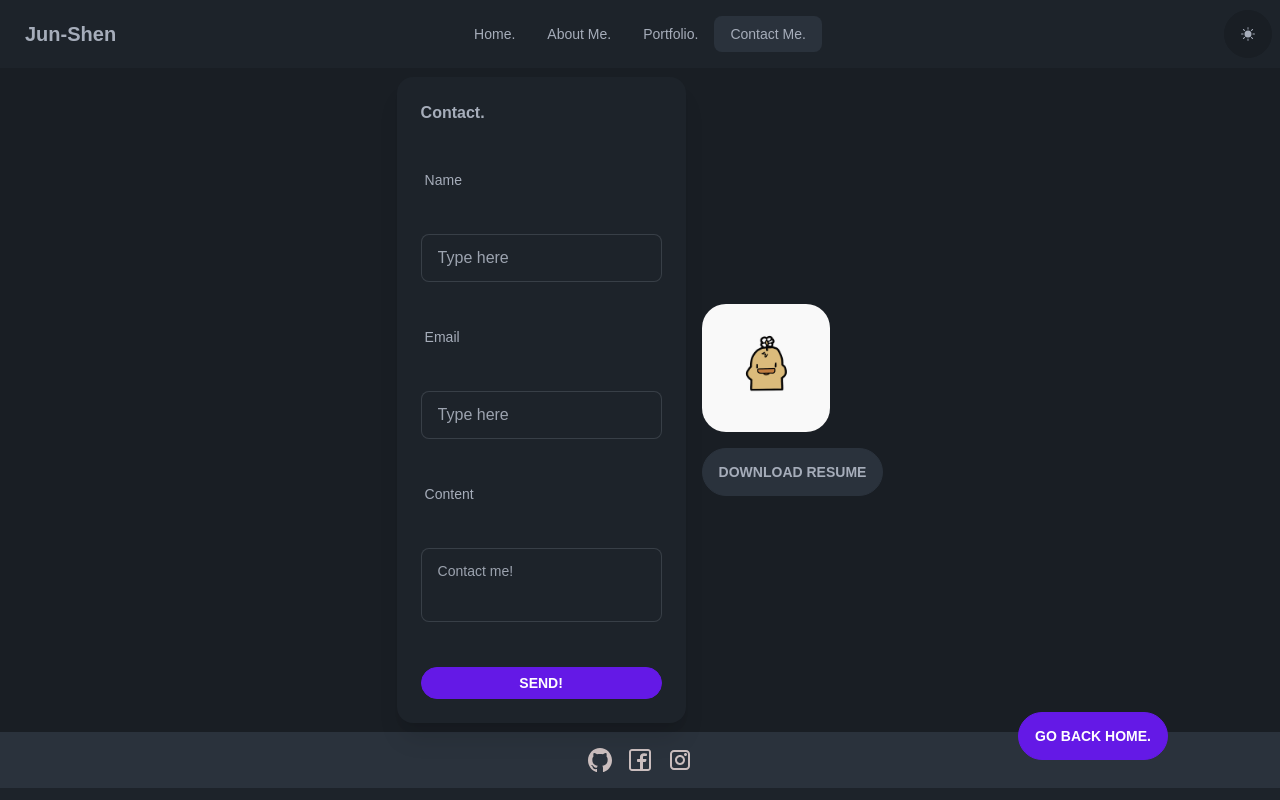
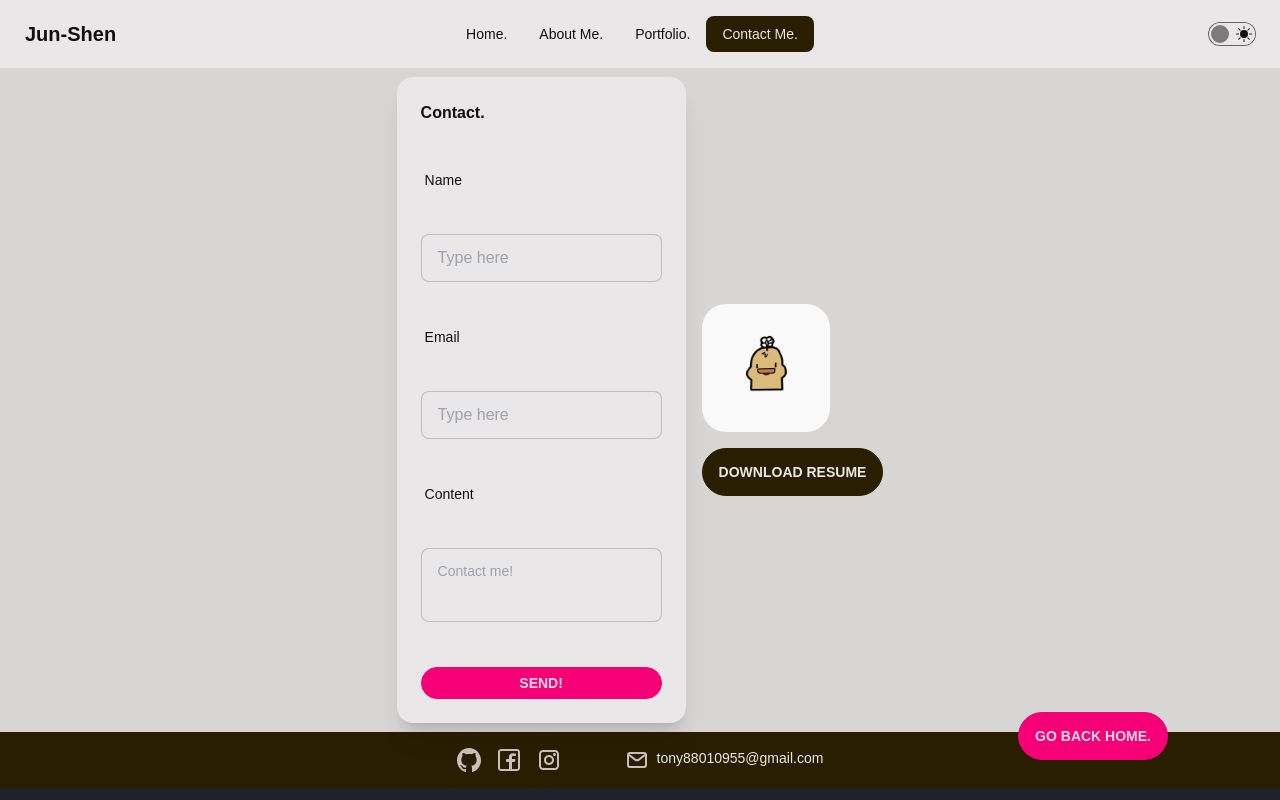
Before and after one commit to JunShen19/personal_protfolio, a React (Vite) app: page /contact in a window 1280 px wide. Built offline with nearby package versions, Linux system fonts and the light colour scheme.

Commit message:
finish all featurs

```diff
--- a/src/App.jsx
+++ b/src/App.jsx
@@ -3,16 +3,17 @@ import Hero from "./components/Hero";
 import { Routes, Route } from "react-router-dom";
 import About from "./components/About";
 import Portfolio from "./components/Portfolio";
+import { useGlobalContext } from "./context";
 import Contact from "./components/Contact";
 import Header from "./components/Header";
 import Footer from "./components/Footer";
-// import Wrapper from "./wrappers/Layout";
-import { ScrollToTop } from "./ScrollToTop";
+
 const App = () => {
+  const { isDarkTheme, toggleDarkTheme } = useGlobalContext();
   return (
-    <div data-theme="dark">
+    <div data-theme={isDarkTheme ? `dark` : `garden`}>
+      {/* <div data-theme="dark"> */}
       <Header />
-      <ScrollToTop />
       <Routes>
         <Route path="/" element={<Hero />} />
         <Route path="/about" element={<About />} />
--- a/src/components/Contact.jsx
+++ b/src/components/Contact.jsx
@@ -1,24 +1,35 @@
-import React from "react";
-import Wrappers from "../wrappers/Contact";
+import React, { useState } from "react";
 import { Link, Outlet } from "react-router-dom";
 import { useGlobalContext } from "../context";
 import pdf from "../assets/resume.pdf";
-import arrowIcon from "../assets/arrow-right-svgrepo-com.svg";
 import logoImg from "../assets/duck_contact.gif";
 import axios from "axios";
 
 const Contact = () => {
   const { isDarkTheme, toggleDarkTheme, navbarHeight } = useGlobalContext();
+  const [data, setData] = useState({ text: "", email: "", textarea: "" });
 
-  const sendInfo = () => {
+  const handleInputChange = (e) => {
+    const { type, value } = e.target;
+    console.log(data);
+    setData({
+      ...data,
+      [type]: value,
+    });
+  };
+
+  const handleSubmit = (e) => {
+    e.preventDefault();
     // https://github.com/axios/axios
+
     axios.defaults.headers.post["Content-Type"] = "application/json";
     axios
-      .post("https://formsubmit.co/ajax/ 0fb4a4d7b83952f2da490758f2f929d7", {
-        name: "FormSubmit",
-        message: "I'm from Devro LABS",
+      .post("https://formsubmit.co/ajax/0fb4a4d7b83952f2da490758f2f929d7", {
+        name: data.text,
+        message: `form: ${data.email}, content: ${data.textarea}`,
       })
       .then((response) => console.log(response))
+      .then(setData({ text: "", email: "", textarea: "" }))
       .catch((error) => console.log(error));
   };
 
@@ -29,40 +40,51 @@ const Contact = () => {
       }}
     >
       <div className="flex h-full items-center gap-4">
-        <div
-          class="card w-auto h-max bg-base-100 shadow-xl p-6 flex justify-between"
+        <form
+          className="card w-auto h-max bg-base-100 shadow-xl p-6 flex justify-between"
           style={{
             height: `calc(100vh - ${navbarHeight}px - ${navbarHeight}px - 18px)`,
           }}
+          onSubmit={handleSubmit}
         >
           <h1>Contact.</h1>
-          <label className="label">
+          <label className="label" htmlFor="text">
             <span className="label-text">Name</span>
           </label>
           <input
             type="text"
+            id="text"
             placeholder="Type here"
             className="input input-bordered w-full max-w-xs"
+            value={data.text}
+            onChange={handleInputChange}
+            required
           />
-          <label className="label">
+          <label className="label" htmlFor="email">
             <span className="label-text">Email</span>
           </label>
           <input
             type="email"
+            id="email"
             placeholder="Type here"
             className="input input-bordered w-full max-w-xs"
+            value={data.email}
+            onChange={handleInputChange}
+            required
           />
-          <label className="label">
+          <label className="label" htmlFor="content">
             <span className="label-text">Content</span>
           </label>
           <textarea
+            id="content"
             className="textarea textarea-bordered resize-none h-auto"
             placeholder="Contact me!"
+            value={data.textarea}
+            onChange={handleInputChange}
+            required
           ></textarea>
-          <button className="btn btn-sm btn-primary mt-2" onClick={sendInfo}>
-            Send!
-          </button>
-        </div>
+          <button className="btn btn-sm btn-primary mt-2">Send!</button>
+        </form>
         <div className="flex flex-col gap-4">
           <div className="avatar">
             <div className="w-32 rounded-3xl">
--- a/src/components/Footer.jsx
+++ b/src/components/Footer.jsx
@@ -1,58 +1,63 @@
 import React from "react";
-import fb from "../assets/facebook-svgrepo-com.svg";
-import ig from "../assets/instagram-svgrepo-com.svg";
-import git from "../assets/github-142-svgrepo-com.svg";
 
 const Footer = () => {
+  const copy = () => {
+    const copyText = "tony88010955@gmail.com";
+
+    // Copy the text inside the text field
+    navigator.clipboard.writeText(copyText);
+
+    // Alert the copied text
+    alert("Copied the text: " + copyText);
+  };
+
   return (
-    <footer className="footer items-center p-4 bg-neutral text-neutral-content flex justify-center">
+    <footer className="footer items-center p-4 bg-neutral text-neutral-content flex justify-center gap-16">
+      <div className="grid-flow-col gap-4">
+        <a href="https://github.com/JunShen19">
           <svg
             viewBox="0 0 20 20"
             version="1.1"
             xmlns="http://www.w3.org/2000/svg"
-        xmlns:xlink="http://www.w3.org/1999/xlink"
+            xmlnsXlink="http://www.w3.org/1999/xlink"
             fill="#cbbebe"
             stroke="#cbbebe"
             width="24"
             height="24"
           >
-        <g id="SVGRepo_bgCarrier" stroke-width="0"></g>
+            <g id="SVGRepo_bgCarrier" strokeWidth="0"></g>
             <g
               id="SVGRepo_tracerCarrier"
-          stroke-linecap="round"
-          stroke-linejoin="round"
+              strokeLinecap="round"
+              strokeLinejoin="round"
             ></g>
             <g id="SVGRepo_iconCarrier">
-          {" "}
-          <title>github [#142]</title> <desc>Created with Sketch.</desc>{" "}
-          <defs> </defs>{" "}
+              <title>github [#142]</title> <desc>Created with Sketch.</desc>
+              <defs> </defs>
               <g
                 id="Page-1"
                 stroke="none"
-            stroke-width="1"
+                strokeWidth="1"
                 fill="none"
-            fill-rule="evenodd"
+                fillRule="evenodd"
               >
-            {" "}
                 <g
                   id="Dribbble-Light-Preview"
                   transform="translate(-140.000000, -7559.000000)"
                   fill="#cbbebe"
                 >
-              {" "}
                   <g id="icons" transform="translate(56.000000, 160.000000)">
-                {" "}
                     <path
                       d="M94,7399 C99.523,7399 104,7403.59 104,7409.253 C104,7413.782 101.138,7417.624 97.167,7418.981 C96.66,7419.082 96.48,7418.762 96.48,7418.489 C96.48,7418.151 96.492,7417.047 96.492,7415.675 C96.492,7414.719 96.172,7414.095 95.813,7413.777 C98.04,7413.523 100.38,7412.656 100.38,7408.718 C100.38,7407.598 99.992,7406.684 99.35,7405.966 C99.454,7405.707 99.797,7404.664 99.252,7403.252 C99.252,7403.252 98.414,7402.977 96.505,7404.303 C95.706,7404.076 94.85,7403.962 94,7403.958 C93.15,7403.962 92.295,7404.076 91.497,7404.303 C89.586,7402.977 88.746,7403.252 88.746,7403.252 C88.203,7404.664 88.546,7405.707 88.649,7405.966 C88.01,7406.684 87.619,7407.598 87.619,7408.718 C87.619,7412.646 89.954,7413.526 92.175,7413.785 C91.889,7414.041 91.63,7414.493 91.54,7415.156 C90.97,7415.418 89.522,7415.871 88.63,7414.304 C88.63,7414.304 88.101,7413.319 87.097,7413.247 C87.097,7413.247 86.122,7413.234 87.029,7413.87 C87.029,7413.87 87.684,7414.185 88.139,7415.37 C88.139,7415.37 88.726,7417.2 91.508,7416.58 C91.513,7417.437 91.522,7418.245 91.522,7418.489 C91.522,7418.76 91.338,7419.077 90.839,7418.982 C86.865,7417.627 84,7413.783 84,7409.253 C84,7403.59 88.478,7399 94,7399"
                       id="github-[#142]"
-                >
-                  {" "}
-                </path>{" "}
-              </g>{" "}
-            </g>{" "}
-          </g>{" "}
+                    ></path>
+                  </g>
+                </g>
+              </g>
             </g>
           </svg>
+        </a>
+        <a href="https://www.facebook.com/profile.php?id=100002020494554">
           <svg
             viewBox="0 0 24 24"
             fill="none"
@@ -60,22 +65,23 @@ const Footer = () => {
             height="24"
             xmlns="http://www.w3.org/2000/svg"
           >
-        <g id="SVGRepo_bgCarrier" stroke-width="0"></g>
+            <g id="SVGRepo_bgCarrier" strokeWidth="0"></g>
             <g
               id="SVGRepo_tracerCarrier"
-          stroke-linecap="round"
-          stroke-linejoin="round"
+              strokeLinecap="round"
+              strokeLinejoin="round"
             ></g>
             <g id="SVGRepo_iconCarrier">
-          {" "}
               <path
-            fill-rule="evenodd"
-            clip-rule="evenodd"
+                fillRule="evenodd"
+                clipRule="evenodd"
                 d="M20 1C21.6569 1 23 2.34315 23 4V20C23 21.6569 21.6569 23 20 23H4C2.34315 23 1 21.6569 1 20V4C1 2.34315 2.34315 1 4 1H20ZM20 3C20.5523 3 21 3.44772 21 4V20C21 20.5523 20.5523 21 20 21H15V13.9999H17.0762C17.5066 13.9999 17.8887 13.7245 18.0249 13.3161L18.4679 11.9871C18.6298 11.5014 18.2683 10.9999 17.7564 10.9999H15V8.99992C15 8.49992 15.5 7.99992 16 7.99992H18C18.5523 7.99992 19 7.5522 19 6.99992V6.31393C19 5.99091 18.7937 5.7013 18.4813 5.61887C17.1705 5.27295 16 5.27295 16 5.27295C13.5 5.27295 12 6.99992 12 8.49992V10.9999H10C9.44772 10.9999 9 11.4476 9 11.9999V12.9999C9 13.5522 9.44771 13.9999 10 13.9999H12V21H4C3.44772 21 3 20.5523 3 20V4C3 3.44772 3.44772 3 4 3H20Z"
                 fill="#cbbebe"
-          ></path>{" "}
+              ></path>
             </g>
           </svg>
+        </a>
+        <a href="https://www.instagram.com/junshen19/">
           <svg
             viewBox="0 0 24 24"
             width="24"
@@ -83,22 +89,59 @@ const Footer = () => {
             fill="none"
             xmlns="http://www.w3.org/2000/svg"
           >
-        <g id="SVGRepo_bgCarrier" stroke-width="0"></g>
+            <g id="SVGRepo_bgCarrier" strokeWidth="0"></g>
             <g
               id="SVGRepo_tracerCarrier"
-          stroke-linecap="round"
-          stroke-linejoin="round"
+              strokeLinecap="round"
+              strokeLinejoin="round"
             ></g>
             <g id="SVGRepo_iconCarrier">
-          {" "}
               <path
-            fill-rule="evenodd"
-            clip-rule="evenodd"
+                fillRule="evenodd"
+                clipRule="evenodd"
                 d="M2 6C2 3.79086 3.79086 2 6 2H18C20.2091 2 22 3.79086 22 6V18C22 20.2091 20.2091 22 18 22H6C3.79086 22 2 20.2091 2 18V6ZM6 4C4.89543 4 4 4.89543 4 6V18C4 19.1046 4.89543 20 6 20H18C19.1046 20 20 19.1046 20 18V6C20 4.89543 19.1046 4 18 4H6ZM12 9C10.3431 9 9 10.3431 9 12C9 13.6569 10.3431 15 12 15C13.6569 15 15 13.6569 15 12C15 10.3431 13.6569 9 12 9ZM7 12C7 9.23858 9.23858 7 12 7C14.7614 7 17 9.23858 17 12C17 14.7614 14.7614 17 12 17C9.23858 17 7 14.7614 7 12ZM17.5 8C18.3284 8 19 7.32843 19 6.5C19 5.67157 18.3284 5 17.5 5C16.6716 5 16 5.67157 16 6.5C16 7.32843 16.6716 8 17.5 8Z"
                 fill="#cbbebe"
-          ></path>{" "}
+              ></path>
             </g>
           </svg>
+        </a>
+      </div>
+      <button className="flex" onClick={() => copy()}>
+        <svg
+          viewBox="0 0 24 24"
+          width="24"
+          height="24"
+          fill="none"
+          xmlns="http://www.w3.org/2000/svg"
+        >
+          <g id="SVGRepo_bgCarrier" strokeWidth="0"></g>
+          <g
+            id="SVGRepo_tracerCarrier"
+            strokeLinecap="round"
+            strokeLinejoin="round"
+          ></g>
+          <g id="SVGRepo_iconCarrier">
+            <path
+              d="M4 7.00005L10.2 11.65C11.2667 12.45 12.7333 12.45 13.8 11.65L20 7"
+              stroke="#cbbebe"
+              strokeWidth="2"
+              strokeLinecap="round"
+              strokeLinejoin="round"
+            ></path>
+            <rect
+              x="3"
+              y="5"
+              width="18"
+              height="14"
+              rx="2"
+              stroke="#cbbebe"
+              strokeWidth="2"
+              strokeLinecap="round"
+            ></rect>
+          </g>
+        </svg>
+        <p>tony88010955@gmail.com</p>
+      </button>
     </footer>
   );
 };
--- a/src/components/Header.jsx
+++ b/src/components/Header.jsx
@@ -2,7 +2,7 @@ import React, { useState } from "react";
 import { NavLink } from "react-router-dom";
 import { useGlobalContext } from "../context";
 import { BsFillSunFill, BsFillMoonFill } from "react-icons/bs";
-import logoImg from "../assets/352407633_228095676748173_1386981355860839164_n.gif";
+
 const Header = () => {
   const { isDarkTheme, toggleDarkTheme } = useGlobalContext();
   const [isMenuOpen, setIsMenuOpen] = useState(false);
@@ -13,9 +13,6 @@ const Header = () => {
   };
   return (
     <div className="navbar bg-base-100" id="navbar">
-      {/* <span className="logo">
-        <img src={logoImg} alt="GIF" className="nav-img" />
-      </span> */}
       <div className="navbar-start">
         <div className="dropdown">
           <label tabIndex="0" className="btn btn-ghost lg:hidden">
@@ -87,14 +84,18 @@ const Header = () => {
           </li>
         </ul>
       </div>
-      <div className="navbar-end">
-        <button className="btn dark-toggle" onClick={toggleDarkTheme}>
-          {isDarkTheme ? (
-            <BsFillMoonFill className="toggle-icon" />
-          ) : (
-            <BsFillSunFill className="toggle-icon" />
-          )}
-        </button>
+      <div className="navbar-end relative mr-4">
+        <input
+          type="checkbox"
+          className="toggle toggle-md"
+          checked={isDarkTheme}
+          onChange={toggleDarkTheme}
+        />
+        {isDarkTheme ? (
+          <BsFillMoonFill className="absolute mr-6 " />
+        ) : (
+          <BsFillSunFill className="absolute mr-1" />
+        )}
       </div>
     </div>
   );
--- a/src/components/Portfolio.jsx
+++ b/src/components/Portfolio.jsx
@@ -31,7 +31,7 @@ const Projects = () => {
           {projects.map((project) => {
             const { id, title, url, img } = project;
             return (
-              <div>
+              <div key={id}>
                 <div className="badge badge-info gap-2">
                   <svg
                     xmlns="http://www.w3.org/2000/svg"
@@ -96,7 +96,7 @@ const Projects = () => {
                   </svg>
                   error
                 </div>
-                <a key={id} href={url} target="_blank" rel="noreferrer">
+                <a href={url} target="_blank" rel="noreferrer">
                   <div className="mockup-browser border border-base-300">
                     <div className="mockup-browser-toolbar absolute z-10">
                       <div className="input">{url}</div>
--- a/src/context.jsx
+++ b/src/context.jsx
@@ -16,23 +16,15 @@ export const AppProvider = ({ children }) => {
 
   const toggleDarkTheme = () => {
     const newDarkTheme = !isDarkTheme;
+    console.log(newDarkTheme);
     setIsDarkTheme(newDarkTheme);
     localStorage.setItem("darkTheme", newDarkTheme);
-  };
-
-  const getNavbarHeight = () => {
-    const navbar = document.getElementById("navbar");
-    if (navbar) {
-      const height = navbar.offsetHeight;
-      setNavbarHeight(height);
-    }
   };
 
   useEffect(() => {
     const navbar = document.getElementById("navbar");
     if (navbar) {
       const height = navbar.offsetHeight;
-      console.log(height);
       setNavbarHeight(height);
     }
   }, []);
--- a/src/fetchProjects.jsx
+++ b/src/fetchProjects.jsx
@@ -15,7 +15,7 @@ export const useFetchProjects = () => {
     try {
       const response = await client.getEntries({ content_type: "projects" });
       const projects = response.items.map((item) => {
-        console.log(item);
+        // console.log(item);
         const { title, url, images } = item.fields;
         const id = item.sys.id;
         const img = images?.fields?.file?.url;
--- a/src/main.jsx
+++ b/src/main.jsx
@@ -6,11 +6,11 @@ import { BrowserRouter } from "react-router-dom";
 import { AppProvider } from "./context";
 
 ReactDOM.createRoot(document.getElementById("root")).render(
-  <React.StrictMode>
-    <AppProvider>
-      <BrowserRouter>
-        <App />
-      </BrowserRouter>
-    </AppProvider>
-  </React.StrictMode>
+  // <React.StrictMode>
+  <AppProvider>
+    <BrowserRouter>
+      <App />
+    </BrowserRouter>
+  </AppProvider>
+  // </React.StrictMode>
 );
--- a/tailwind.config.js
+++ b/tailwind.config.js
@@ -6,6 +6,6 @@ export default {
   },
   plugins: [require("daisyui")],
   daisyui: {
-    themes: ["dark"],
+    themes: ["dark", "garden"],
   },
 };
```
Lines whose indentation alone changed are shown as unchanged.
